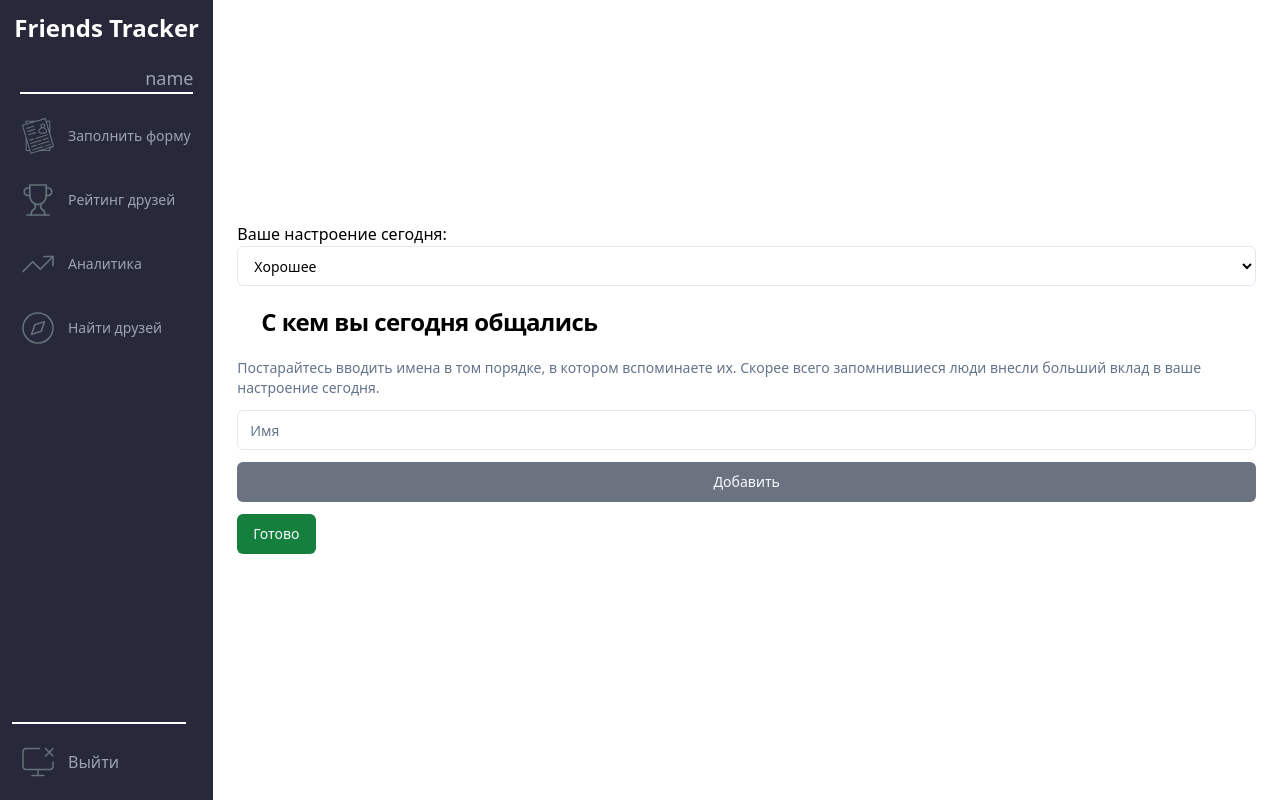
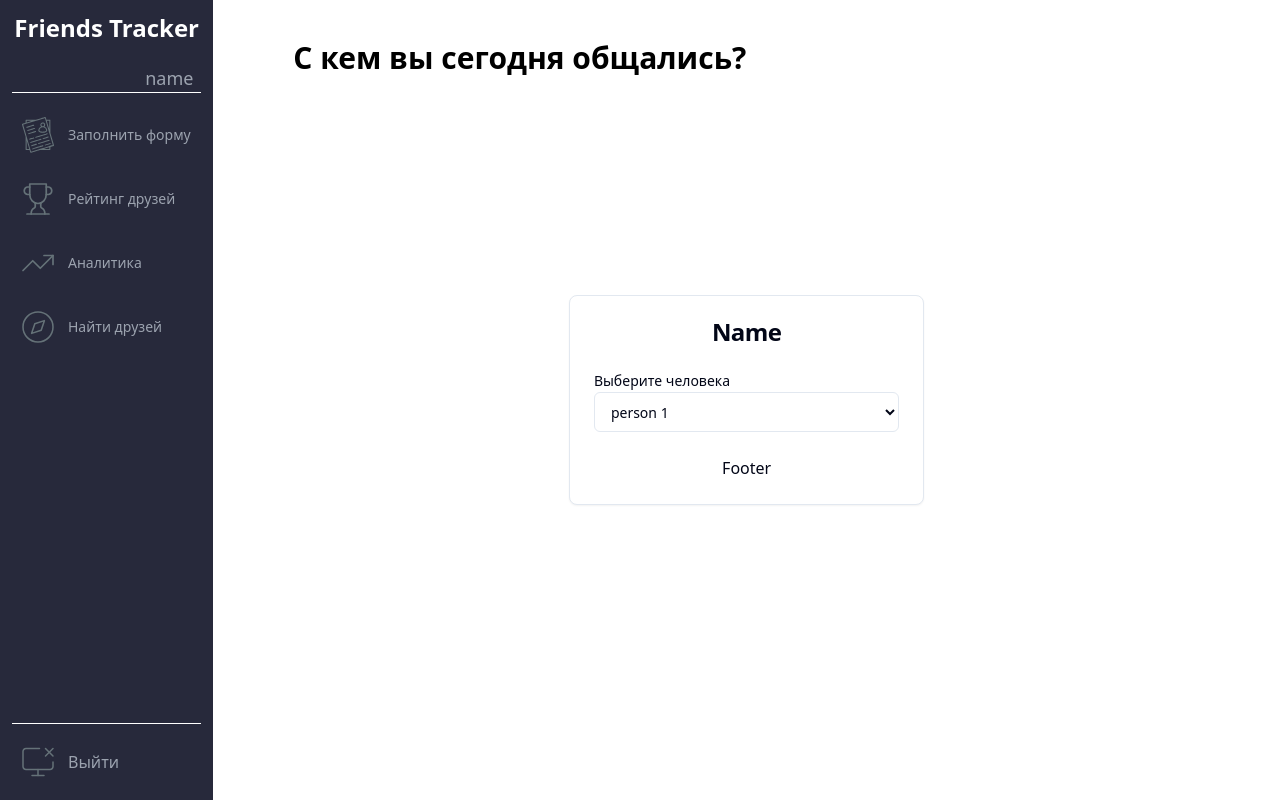
Before and after one commit to FriendTrack/FriendTrack-Web, a React (Vite) app: page /form in a window 1280 px wide. Built offline with nearby package versions, Linux system fonts and the light colour scheme.

Commit message:
Add: -new form

```diff
--- /dev/null
+++ b/src/pages/formPage/Form.tsx
@@ -0,0 +1,33 @@
+import {
+  Card,
+  CardContent,
+  CardFooter,
+  CardHeader,
+  CardTitle,
+} from "@/components/ui/card";
+import { Label } from "@/components/ui/label";
+import { Select } from "@/components/ui/select";
+
+const Form = () => {
+  return (
+    <Card className="flex flex-col w-full justify-items-center items-center">
+      <CardHeader>
+        <CardTitle>Name</CardTitle>
+      </CardHeader>
+      <CardContent className="w-full">
+        <Label>Выберите человека</Label>
+        <Select
+          options={[
+            { value: "1", label: "person 1" },
+            { value: "2", label: "person 2" },
+            { value: "3", label: "person 3" },
+            { value: "4", label: "person 4" },
+          ]}
+        />
+      </CardContent>
+      <CardFooter>Footer</CardFooter>
+    </Card>
+  );
+};
+
+export default Form;
--- a/src/pages/formPage/FormPage.tsx
+++ b/src/pages/formPage/FormPage.tsx
@@ -1,10 +1,16 @@
-import FormForm from "./FormForm";
+import Form from "./Form";
 
 const FormPage = () => {
   return (
-    <main className="">
-      <FormForm className="w-10/12 col-span-2 md:w-8/12 2xl:w-7/12  justify-self-center" />
-    </main>
+    <div className="flex relative flex-col w-full h-full justify-center items-center">
+      <h2 className="absolute left-20 top-10 text-3xl font-semibold justify-self-end">
+        С кем вы сегодня общались?
+      </h2>
+      {/* <FormForm className="w-10/12 col-span-2 md:w-8/12 2xl:w-7/12  justify-self-center" /> */}
+      <div className="justify-self-end w-1/3">
+        <Form />
+      </div>
+    </div>
   );
 };
 
--- a/src/pages/layout/Components/Divider.tsx
+++ b/src/pages/layout/Components/Divider.tsx
@@ -1,5 +1,5 @@
 const AsideDivider = () => {
-  return <div className="w-11/12 h-[2px] self-center bg-white"></div>;
+  return <div className="w-full h-[1px] self-center bg-white"></div>;
 };
 
 export default AsideDivider;
```
